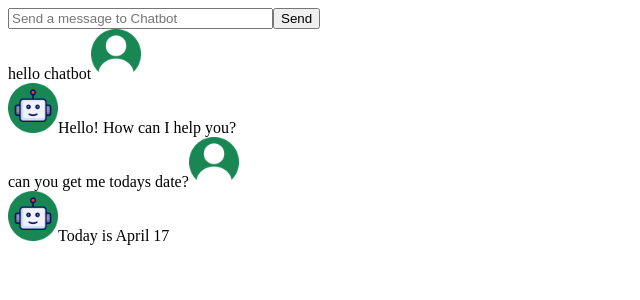
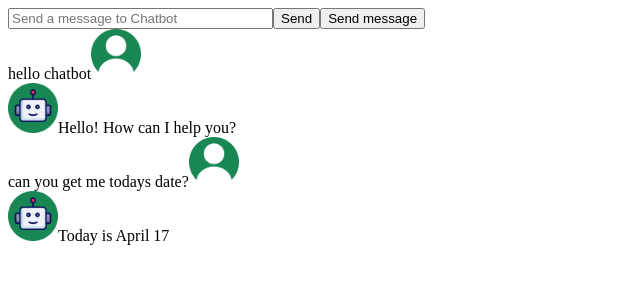
Before and after one commit to dsiri12/chatbot-ts, a React (Vite) app: page / in a window 1280 px wide. Shown: the top 300 px of the page, without its empty margins (0-640 px from the left). Built offline with nearby package versions, Linux system fonts and the light colour scheme.

Commit message:
add logic to ChatInput

```diff
--- a/src/App.tsx
+++ b/src/App.tsx
@@ -1,21 +1,12 @@
-// import ChatInput111 from "./components/ChatInput";
-
 import { ChatInput } from "./components/ChatInput";
-import { ChatMessage } from "./components/ChatMessage";
+import { ChatMessages } from "./components/ChatMessages";
 
 export const App = () => {
   return (
     <>
       <ChatInput />
 
-
-      <ChatMessage message="hello chatbot" sender="user" />
-
-      <ChatMessage message="Hello! How can I help you?" sender="robot" />
-
-      <ChatMessage message="can you get me todays date?" sender="user" />
-
-      <ChatMessage message="Today is April 17" sender="robot" />
-    </>
+      <ChatMessages />
+  </>
   );
 };
--- a/src/components/ChatInput.tsx
+++ b/src/components/ChatInput.tsx
@@ -1,9 +1,20 @@
+import { useState, type ChangeEvent } from "react";
+
 export const ChatInput = () => {
+  const [inputText, setInputText] = useState('');
+
+  const saveInputText = (event: ChangeEvent<HTMLInputElement, HTMLInputElement> ) => {
+    setInputText(event.target.value)
+  }
+
+  const sendMessage = () => {
+    console.log(inputText)
+  }
   return (
     <>
-      <input placeholder="Send a message to Chatbot" size={30} />
+      <input placeholder="Send a message to Chatbot" size={30} onChange={saveInputText} />
 
-      <button>Send</button>
+      <button onClick={sendMessage}>Send</button>
     </>
   );
 };
--- /dev/null
+++ b/src/components/ChatMessages.tsx
@@ -0,0 +1,65 @@
+import { useState } from "react";
+import type { ChatMessageType } from "../types/ChatMessageType";
+import { ChatMessage } from "./ChatMessage";
+
+const initChatMessages: ChatMessageType[] = [
+    {
+      id: 1,
+      message: "hello chatbot",
+      sender: "user",
+    },
+    {
+      id: 2,
+      message: "Hello! How can I help you?",
+      sender: "robot",
+    },
+    {
+      id: 3,
+      message: "can you get me todays date?",
+      sender: "user",
+    },
+    {
+      id: 4,
+      message: "Today is April 17",
+      sender: "robot",
+    },
+  ];
+
+export const ChatMessages = () => {
+  const [chatMessages, setChatMessages] = useState<ChatMessageType[]>(initChatMessages)
+
+  const sendMessage = ()=> {
+    setChatMessages([
+      ...chatMessages,
+      {
+        message: 'test',
+        sender: 'user',
+        id: new Date().getTime()
+      }
+    ])
+  }
+
+  console.log(chatMessages)
+
+  return (
+    <>
+    <button onClick={sendMessage}>Send message</button>
+
+      {
+        chatMessages.map((item) => (
+          <ChatMessage
+            key={item.id}
+            message={item.message}
+            sender={item.sender}
+          />
+        ))
+
+        //  chatMessages.map((item) => {
+        //     return (
+        //       <ChatMessage key={item.id} message={item.message} sender={item.sender} />
+        //     )
+        //   })
+      }
+    </>
+  );
+};
--- /dev/null
+++ b/src/types/ChatMessageType.ts
@@ -0,0 +1,5 @@
+export type ChatMessageType = {
+  id: number;
+  message: string;
+  sender: string;
+};
```
